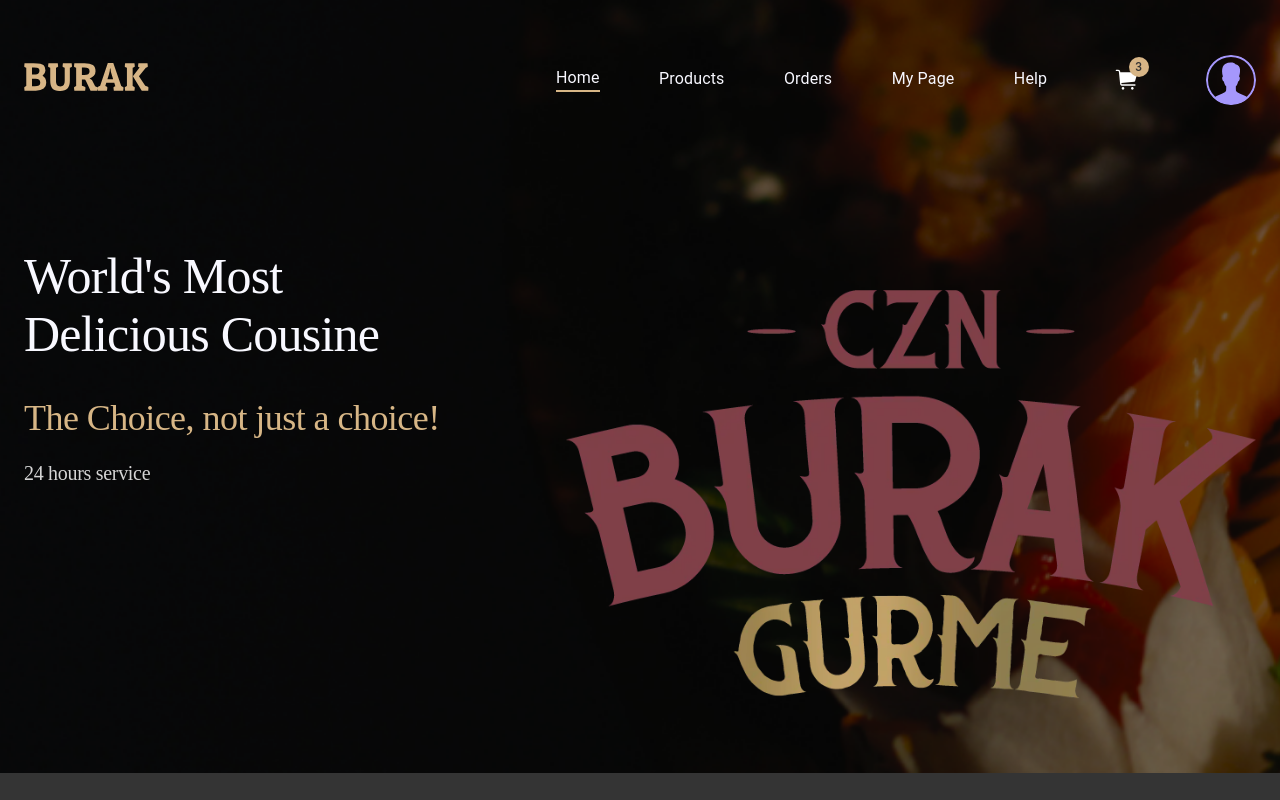
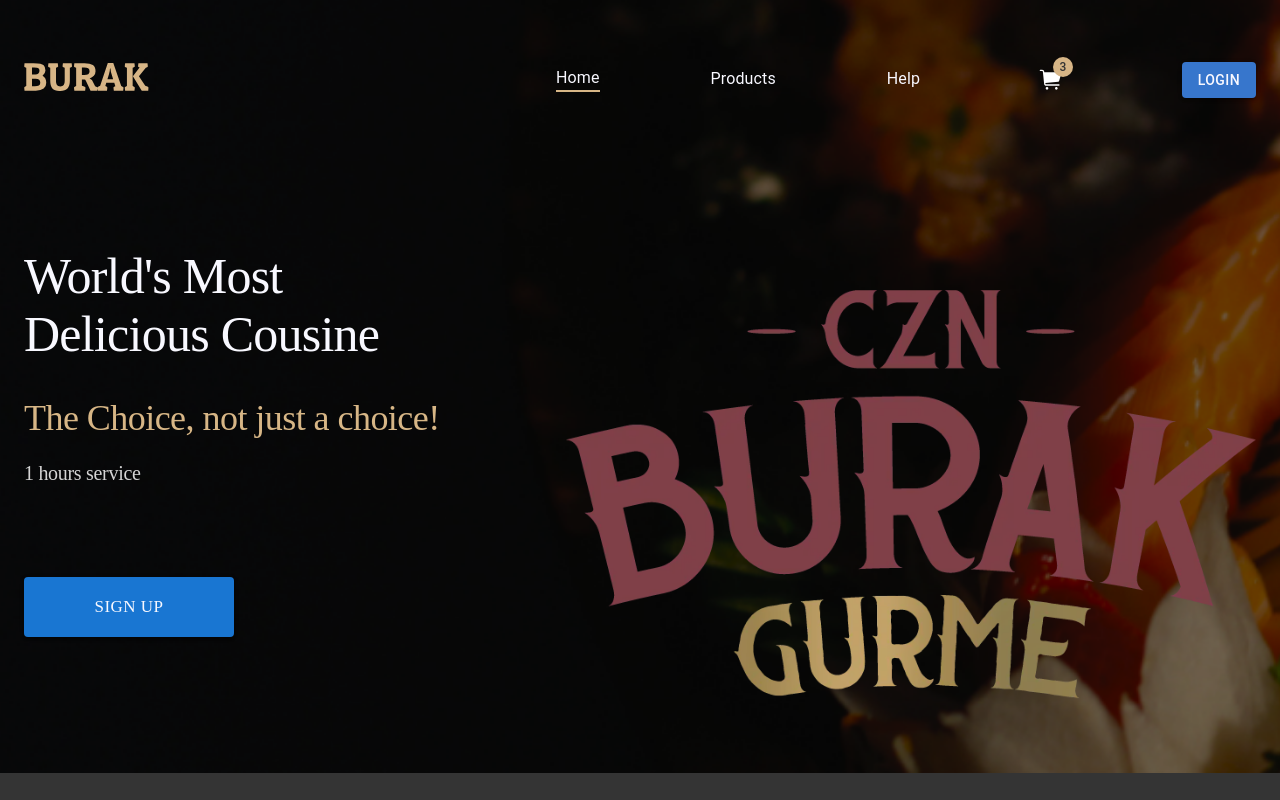
Before and after one commit to amurkhon/burak-react, a React (Create React App) app: page / in a window 1280 px wide. Shown: the top 800 px of the page. Built offline with nearby package versions, Linux system fonts and the light colour scheme.

Commit message:
feat: practice useState & useEffect hooks

```diff
--- a/src/app/components/headers/HomeNavbar.tsx
+++ b/src/app/components/headers/HomeNavbar.tsx
@@ -1,9 +1,29 @@
 import { Box, Button, Container, Stack } from "@mui/material";
 import { NavLink } from "react-router-dom";
 import Basket from "./Basket";
+import React, { useEffect, useState } from "react";
 
 export default function HomeNavbar() {
-    const authMember = true;
+    const authMember = false;
+
+    const [count, setCount] = useState<number>(0);
+    const [value, setValue] = useState<boolean>(true);
+
+    useEffect( () => {
+
+        console.log("componentDidMount"); // DATA FETCH
+        setCount(count + 1);
+
+        return () => {
+            console.log("componenWillUnmount");
+        };
+    }, [value]);
+
+    /** Handlers **/
+
+    const buttonHandler = () => {
+        setValue(!value);
+    }
     return <div className="home-navbar">
         <Container className="navbar-container">
             <Stack className="menu">
@@ -52,12 +72,13 @@
                 <Stack className={"detail"}>
                     <Box className={"head-main-text"}>World's Most Delicious Cousine</Box>
                     <Box className={"wel-text"}>The Choice, not just a choice!</Box>
-                    <Box className={"service-text"}>24 hours service</Box>
+                    <Box className={"service-text"}>{count} hours service</Box>
                     <Box className={"signup"}>
                         {!authMember ? (
                             <Button
                                 variant={"contained"}
                                 className={"signup-button"}
+                                onClick={buttonHandler}
                             >
                                 SIGN UP
                             </Button>
```
